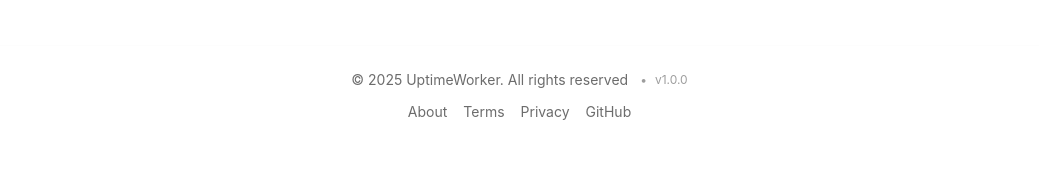
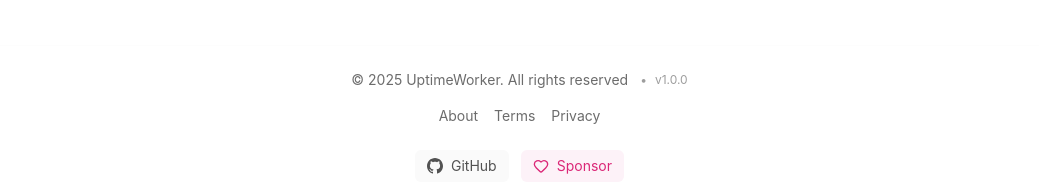
Before and after one commit to UptimeWorker/UptimeWorker, a React (Vite) app: page / in a window 1280 px wide. Shown: the part 764-952 px from the top of the page, without its empty margins (113-1152 px from the left). Before the commit the page ends 910 px from the top, so only its background shows below. Built offline with nearby package versions, Linux system fonts and the light colour scheme; no server answers.

Commit message:
feat: Add GitHub link and Sponsor button to footer
- Add donationUrl to branding config
- Footer now shows GitHub button with icon
- Add pink Sponsor button with heart icon (bilingual)
- Update githubUrl to uptimeworker/uptimeworker

```diff
--- a/src/components/Footer.tsx
+++ b/src/components/Footer.tsx
@@ -1,6 +1,7 @@
 import { Language, getTranslations } from '../i18n/translations'
 import { branding } from '../config/branding'
 import packageJson from '../../package.json'
+import { Heart } from 'lucide-react'
 
 interface FooterProps {
   language: Language
@@ -15,7 +16,7 @@
     <footer className="border-t border-border/10 bg-background/95 backdrop-blur-md mt-16">
       <div className="mx-auto max-w-5xl px-4 sm:px-6">
         <div className="py-6">
-          <div className="text-center space-y-3">
+          <div className="text-center space-y-4">
             <div className="flex flex-col sm:flex-row items-center justify-center gap-1 sm:gap-3">
               <p className="text-sm text-foreground/60">
                 © {currentYear} {branding.companyName}. {t.allRightsReserved}
@@ -25,7 +26,8 @@
                 <span>v{version}</span>
               </div>
             </div>
-            <div className="flex flex-wrap justify-center items-center gap-x-4 gap-y-1 text-sm text-foreground/60">
+
+            <div className="flex flex-wrap justify-center items-center gap-x-4 gap-y-2 text-sm text-foreground/60">
               {branding.links.about && (
                 <a
                   href={branding.links.about}
@@ -56,14 +58,32 @@
                   {t.privacy}
                 </a>
               )}
+            </div>
+
+            {/* GitHub & Donation */}
+            <div className="flex flex-wrap justify-center items-center gap-3 pt-2">
               {branding.githubUrl && (
                 <a
                   href={branding.githubUrl}
-                  className="hover:text-foreground/90 hover:underline"
+                  className="inline-flex items-center gap-2 px-3 py-1.5 text-sm text-foreground/70 hover:text-foreground bg-muted/50 hover:bg-muted rounded-md transition-colors"
                   target="_blank"
                   rel="noopener noreferrer"
                 >
+                  <svg className="w-4 h-4" viewBox="0 0 24 24" fill="currentColor">
+                    <path d="M12 0c-6.626 0-12 5.373-12 12 0 5.302 3.438 9.8 8.207 11.387.599.111.793-.261.793-.577v-2.234c-3.338.726-4.033-1.416-4.033-1.416-.546-1.387-1.333-1.756-1.333-1.756-1.089-.745.083-.729.083-.729 1.205.084 1.839 1.237 1.839 1.237 1.07 1.834 2.807 1.304 3.492.997.107-.775.418-1.305.762-1.604-2.665-.305-5.467-1.334-5.467-5.931 0-1.311.469-2.381 1.236-3.221-.124-.303-.535-1.524.117-3.176 0 0 1.008-.322 3.301 1.23.957-.266 1.983-.399 3.003-.404 1.02.005 2.047.138 3.006.404 2.291-1.552 3.297-1.23 3.297-1.23.653 1.653.242 2.874.118 3.176.77.84 1.235 1.911 1.235 3.221 0 4.609-2.807 5.624-5.479 5.921.43.372.823 1.102.823 2.222v3.293c0 .319.192.694.801.576 4.765-1.589 8.199-6.086 8.199-11.386 0-6.627-5.373-12-12-12z"/>
+                  </svg>
                   GitHub
+                </a>
+              )}
+              {branding.donationUrl && (
+                <a
+                  href={branding.donationUrl}
+                  className="inline-flex items-center gap-2 px-3 py-1.5 text-sm text-pink-600 dark:text-pink-400 hover:text-pink-700 dark:hover:text-pink-300 bg-pink-50 dark:bg-pink-950/30 hover:bg-pink-100 dark:hover:bg-pink-950/50 rounded-md transition-colors"
+                  target="_blank"
+                  rel="noopener noreferrer"
+                >
+                  <Heart className="w-4 h-4" />
+                  {language === 'en' ? 'Sponsor' : 'Soutenir'}
                 </a>
               )}
             </div>
--- a/src/config/branding.ts
+++ b/src/config/branding.ts
@@ -35,6 +35,7 @@
   githubUrl?: string
   twitterUrl?: string
   linkedinUrl?: string
+  donationUrl?: string
 
   // Footer Links
   links: {
@@ -66,7 +67,8 @@
   supportEmail: 'support@example.com',
 
   // Social Links
-  githubUrl: 'https://github.com/slymb/UptimeWorker',
+  githubUrl: 'https://github.com/uptimeworker/uptimeworker',
+  donationUrl: 'https://github.com/sponsors/slymb',
 
   // Footer Links
   links: {
```
